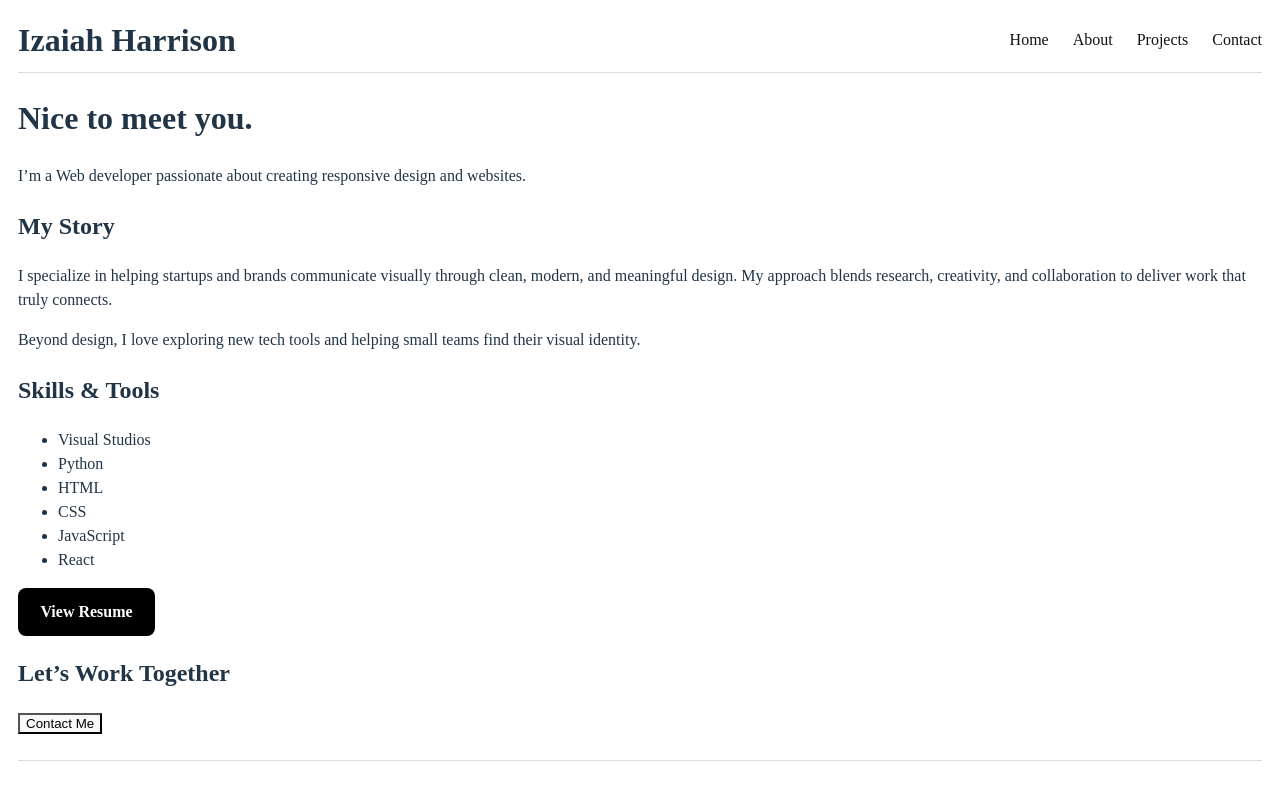
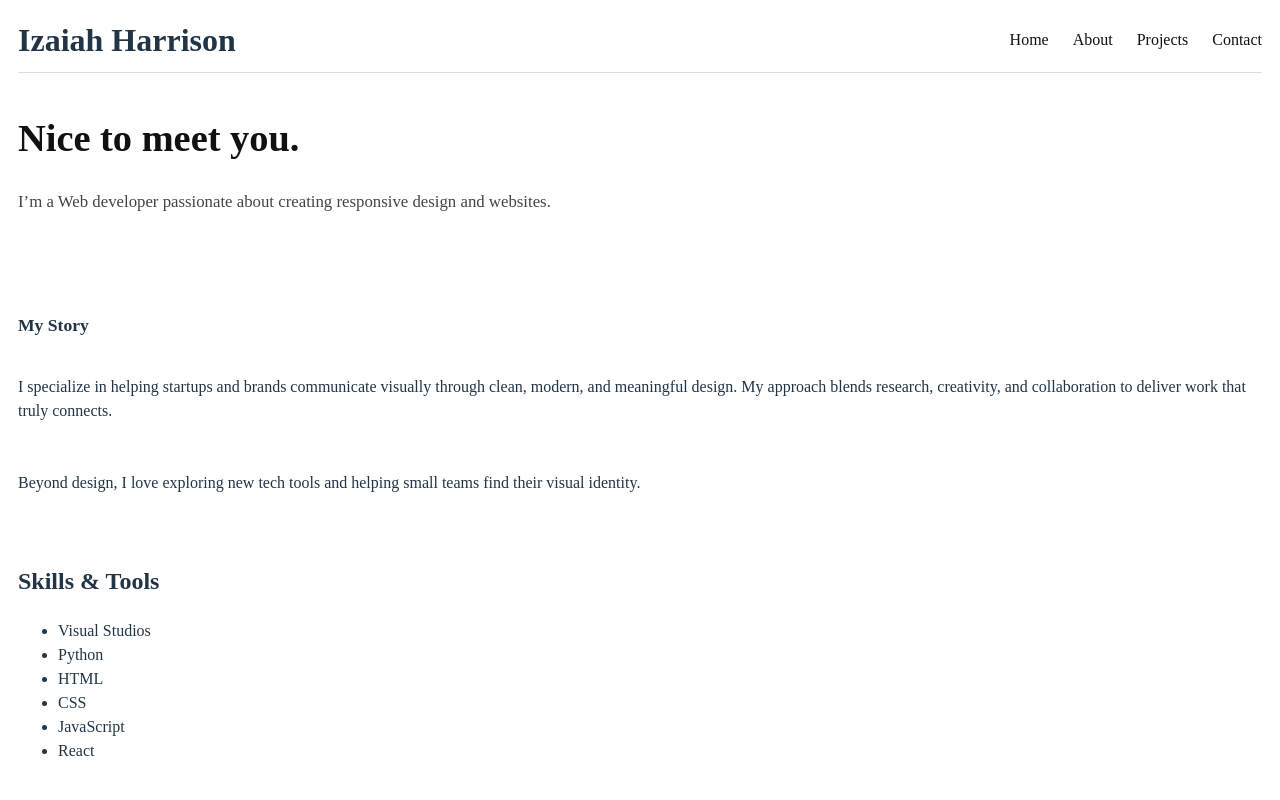
Before and after one commit to Izaiah566/portfolio-site, a React (Vite) app: page /About in a window 1280 px wide. Shown: the top 800 px of the page. Built offline with nearby package versions, Linux system fonts and the light colour scheme.

Commit message:
initial commit

```diff
--- a/src/components/Header.module.css
+++ b/src/components/Header.module.css
@@ -27,6 +27,10 @@
 }
 
 .navLinks a:hover {
+  text-decoration: underline;
+}
+
+.mobileMenu a:hover {
   text-decoration: underline;
 }
 
--- a/src/pages/About.jsx
+++ b/src/pages/About.jsx
@@ -1,36 +1,38 @@
+import { Link } from "react-router-dom";
 import styles from "./About.module.css"
 
 const About = () => {
     return (
         <>
-            <div>
+            <div className={styles.aboutWrapper}>
              <header>
-              <h1>Nice to meet you.</h1>
-              <p>I’m a Web developer passionate about creating responsive design and websites.</p>
+              <h1 className={styles.aboutTitle}>Nice to meet you.</h1>
+              <p className={styles.aboutText}>I’m a Web developer passionate about creating responsive design and websites.</p>
              </header>
 
 
-             <section>
-              <h2>My Story</h2>
-              <p>I specialize in helping startups and brands communicate visually through clean, modern, and meaningful design.
+             <section className={styles.aboutHighlights}>
+              <h2 className={styles.highlightTitle}>My Story</h2>
+              <p className={styles.hightlightDesc}>I specialize in helping startups and brands communicate visually through clean, modern, and meaningful design.
                 My approach blends research, creativity, and collaboration to deliver work that truly connects.</p>
-              <p>Beyond design, I love exploring new tech tools and helping small teams find their visual identity.</p>
+              <p className={styles.hightlightDesc}>Beyond design, I love exploring new tech tools and helping small teams find their visual identity.</p>
              </section>
 
 
-             <section>
-              <h2>Skills & Tools</h2>
-              <ul>
-               <li>Visual Studios</li>
-               <li>Python</li>
-               <li>HTML</li>
-               <li>CSS</li>
-               <li>JavaScript</li>
-               <li>React</li>
+             <section className={styles.aboutSkills}>
+              <h2 className={styles.aboutSkillsTitle}>Skills & Tools</h2>
+              <ul className={styles.aboutSkillsList}>
+               <li className={styles.skillTag}>Visual Studios</li>
+               <li className={styles.skillTag}>Python</li>
+               <li className={styles.skillTag}>HTML</li>
+               <li className={styles.skillTag}>CSS</li>
+               <li className={styles.skillTag}>JavaScript</li>
+               <li className={styles.skillTag}>React</li>
               </ul>
              </section>
 
              <section>
+                <h2>Resume</h2>
                 <a
                   href="Izaiah Harrison - Resume.pdf"
                   target="_blank"
@@ -44,7 +46,7 @@ const About = () => {
 
              <section>
               <h2>Let’s Work Together</h2>
-              <button size="lg">Contact Me</button>
+              <Link style={styles.contactBtn}>Contact Me</Link>
              </section>
             </div>
         </>
--- a/src/pages/About.module.css
+++ b/src/pages/About.module.css
@@ -1,3 +1,71 @@
+/* -------------------------------------------------- */
+/* ABOUT.module.css — Improved, Modern, Professional */
+/* -------------------------------------------------- */
+
+
+.aboutWrapper {
+display: flex;
+flex-direction: column;
+gap: 2rem;
+padding: 1rem 0;
+}
+
+
+.aboutTitle {
+font-size: 2.4rem;
+font-weight: 800;
+line-height: 1.2;
+color: #111;
+}
+
+
+.aboutText {
+color: #444;
+line-height: 1.8;
+font-size: 1.05rem;
+max-width: 680px;
+}
+
+
+.aboutImg {
+width: 100%;
+height: 260px;
+border-radius: 14px;
+background: #e5e5e5;
+object-fit: cover;
+box-shadow: 0 4px 14px rgba(0,0,0,0.08);
+}
+
+
+/* Highlight boxes */
+.aboutHighlights {
+display: grid;
+grid-template-columns: 1fr;
+gap: 1rem;
+margin-top: 2rem;
+}
+
+
+.highlightCard {
+background: #fafafa;
+border: 1px solid #e5e5e5;
+padding: 1rem 1.2rem;
+border-radius: 10px;
+box-shadow: 0 2px 6px rgba(0,0,0,0.03);
+}
+
+
+.highlightTitle {
+font-weight: 700;
+margin-bottom: 0.3rem;
+font-size: 1.1rem;
+}
+
+
+.highlightDesc {
+font-size: 0.95rem;
+}
+
 .resumeButton {
   display: inline-block;
   padding: 0.75rem 1.4rem;
--- a/src/pages/Contact.module.css
+++ b/src/pages/Contact.module.css
@@ -1,6 +1,7 @@
 .contactForm {
   display: grid;
   gap: 1rem;
+  margin: 25px 45px;
 }
 .contactInput {
   padding: 0.9rem;
--- a/src/pages/Home.jsx
+++ b/src/pages/Home.jsx
@@ -12,7 +12,7 @@ const Home = () => {
               <div>
                 <h2>Hi! My name is Izaiah!</h2>
                 <h1 className={styles.heroTitle}>A web developer who loves to code and create responsive and fun websites.</h1>
-                <Link to="/projects" className={styles.homeBtnPrimary}>View Projects</Link>
+                <Link to="/Projects" className={styles.homeBtnPrimary}>View Projects</Link>
               </div>
               <div className={styles.heroImg}>
                 <img src="images/IMG_6647.JPG"></img>
@@ -28,7 +28,7 @@ const Home = () => {
                <div className={styles.homeProjectBody}>
                  <h3>{project.title}</h3>
                  <p>{project.description}</p>
-                 <Link to={`/Projects/${project.slug}`} className={styles.btnSecondary}>View Projects</Link>
+                 <Link to={`/Projects/${project.slug}`} className={styles.btnSecondary}>View Project</Link>
                </div>
               </div>
              ))}
@@ -38,7 +38,7 @@ const Home = () => {
             {/* CTA */}
              <section className={styles.homeCIA}>
               <h2>Let’s build something great together.</h2>
-              <button>Contact Me</button>
+              <Link to={'/Contact'} className={styles.contactBtn}>Contact Me</Link>
              </section>
             </div>
         </>
--- a/src/pages/Home.module.css
+++ b/src/pages/Home.module.css
@@ -24,6 +24,10 @@
   text-decoration: none;
   display: flex;
   justify-content: center;
+}
+
+.homeBtnPrimary:hover {
+  background-color: rgb(60, 58, 58);
 }
 
 .homeProjectGrid {
@@ -72,6 +76,14 @@
   display: inline-block;
 }
 
+.contactBtn {
+  background-color: black;
+  color: white;
+  padding: 15px;
+  border-radius: 25px;
+  text-decoration: none;
+}
+
 @media (min-width: 768px) {
   .homeHero {
     display: block;
```
